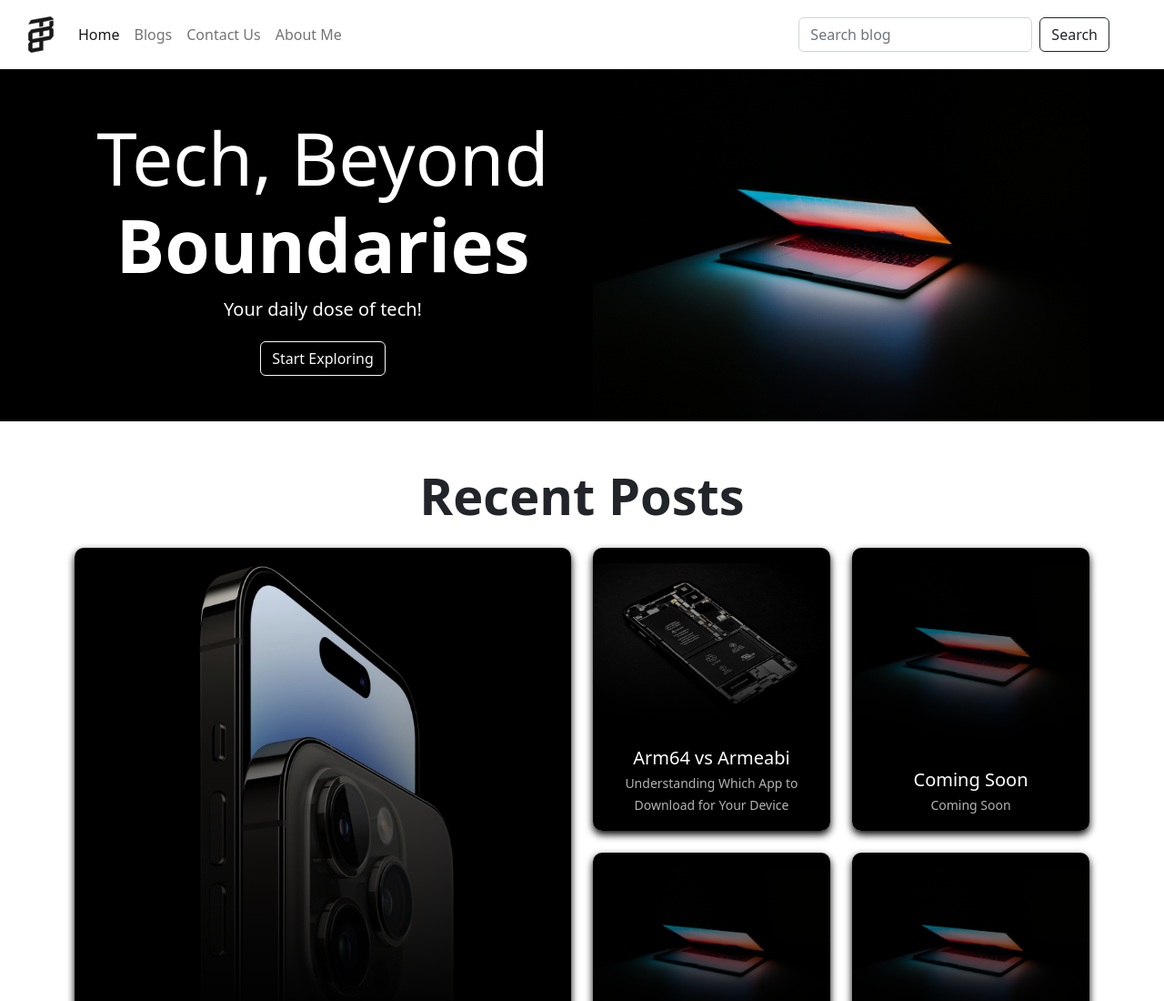
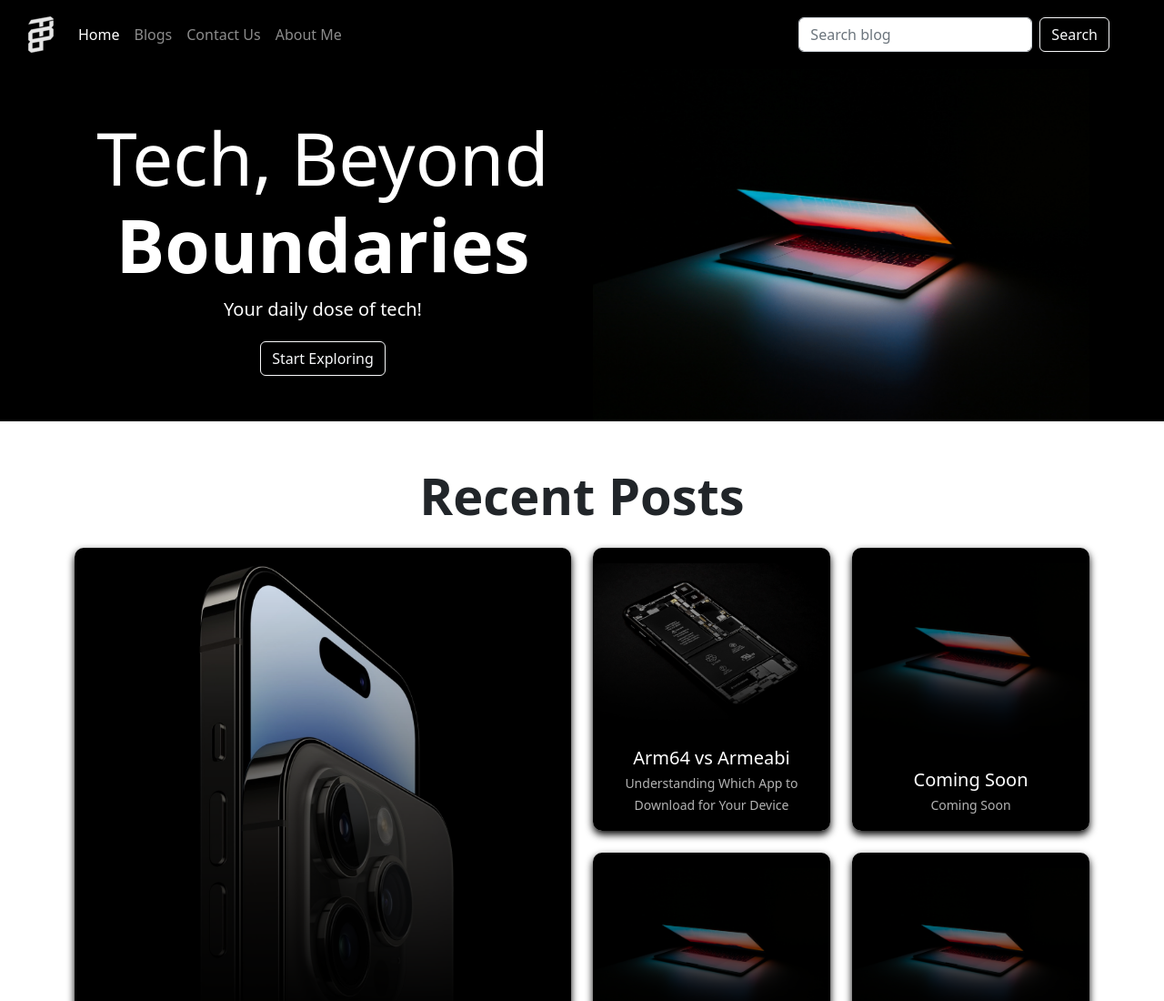
Before and after one commit to Sangwan5688/tbb, a plain HTML site: page index.html in a window 1280 px wide. Shown: the top 1100 px of the page at 91% size. Drawn offline with Linux system fonts and the light colour scheme.

Commit message:
changed indexing

```diff
--- a/data/blogs.js
+++ b/data/blogs.js
@@ -2,12 +2,12 @@ export const blogs = [{
   title: 'Install IPA on iPhone',
   subtitle: 'A Guide Without Jailbreaking',
   image: 'assets/iphone.jpg',
-  link: 'blogs/install_ipa_on_iphone.html',
+  link: 'blogs/install_ipa_on_iphone',
 }, {
   title: 'Arm64 vs Armeabi',
   subtitle: 'Understanding Which App to Download for Your Device',
   image: 'assets/arch_version.png',
-  link: 'blogs/arm64_vs_armeabi.html',
+  link: 'blogs/arm64_vs_armeabi',
 }, {
   title: 'Coming Soon',
   subtitle: 'Coming Soon',
--- a/index.html
+++ b/index.html
@@ -14,10 +14,10 @@
 </head>
 
 <body>
-  <header>
-    <nav class="navbar navbar-expand-lg bg-body-tertiary sticky-top">
+  <header class="header">
+    <nav class="navbar navbar-expand-lg navbar-dark bg-body-tertiary sticky-top">
       <div class="container-fluid">
-        <a class="navbar-brand mx-2" href="#">
+        <a class="navbar-brand mx-2 invert-effect" href="#">
           <img src="assets/tbb.png" alt="TBB">
         </a>
         <!-- <a class="navbar-brand" href="#">TBB</a> -->
@@ -41,7 +41,7 @@
           </ul>
           <form class="d-flex me-5" role="search">
             <input class="form-control me-2" type="search" placeholder="Search blog" aria-label="Search">
-            <button class="btn btn-outline-dark" type="submit">Search</button>
+            <button class="btn btn-outline-light" type="submit">Search</button>
           </form>
         </div>
       </div>
--- a/styles/main.css
+++ b/styles/main.css
@@ -2,6 +2,7 @@ a {
   text-decoration: none;
 }
 
+.header,
 .header-section {
   background-color: #000000!important;
 }
@@ -68,3 +69,7 @@ a {
 .subtitle {
   color: rgba(255, 255, 255, 0.7);
 }
+
+.invert-effect {
+  filter: invert(100%);
+}
```
Also changed, not shown: blogs/arm64_vs_armeabi/index.html (renamed from blogs/arm64_vs_armeabi.html), blogs/install_ipa_on_iphone/index.html (renamed from blogs/install_ipa_on_iphone.html).
